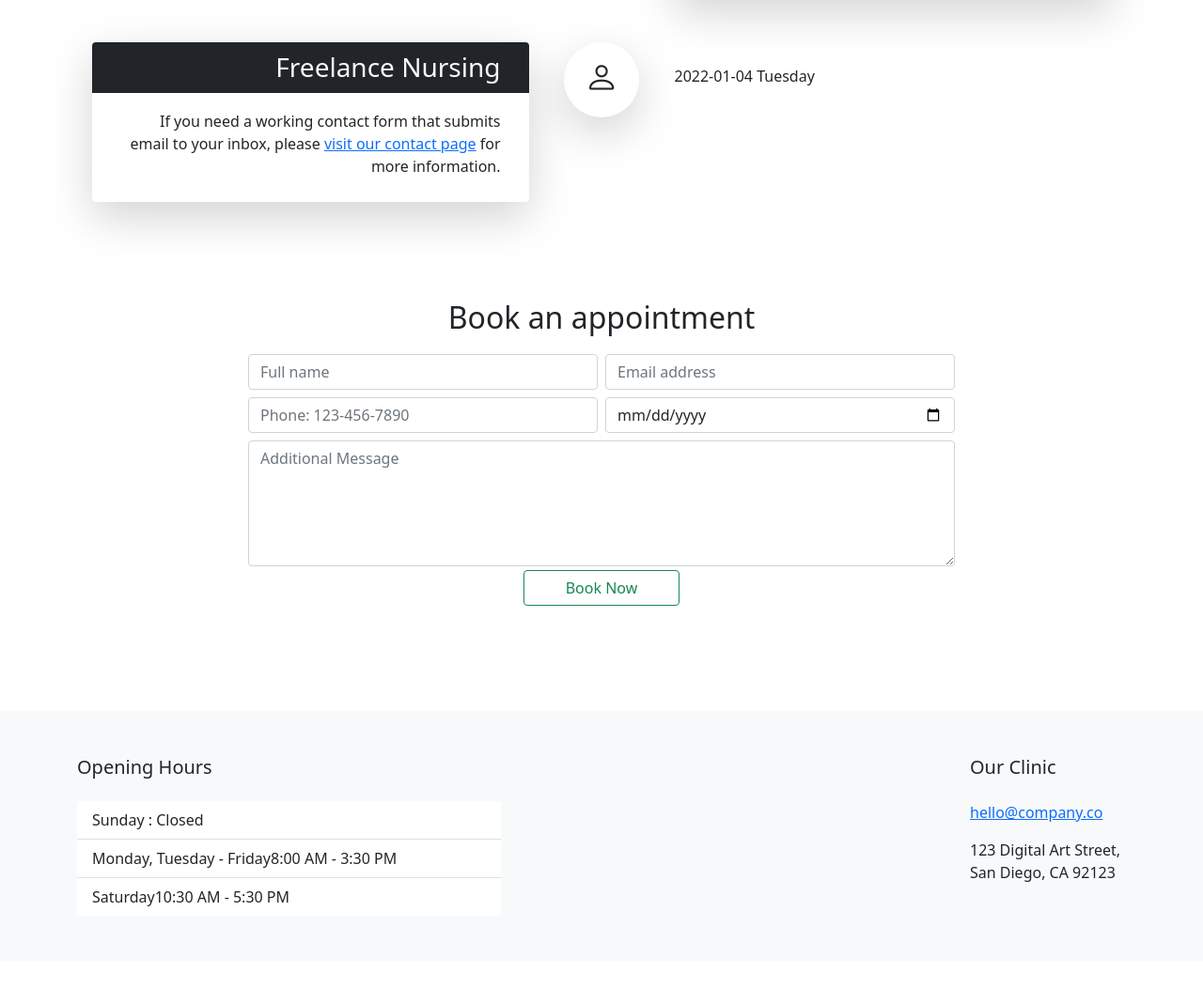
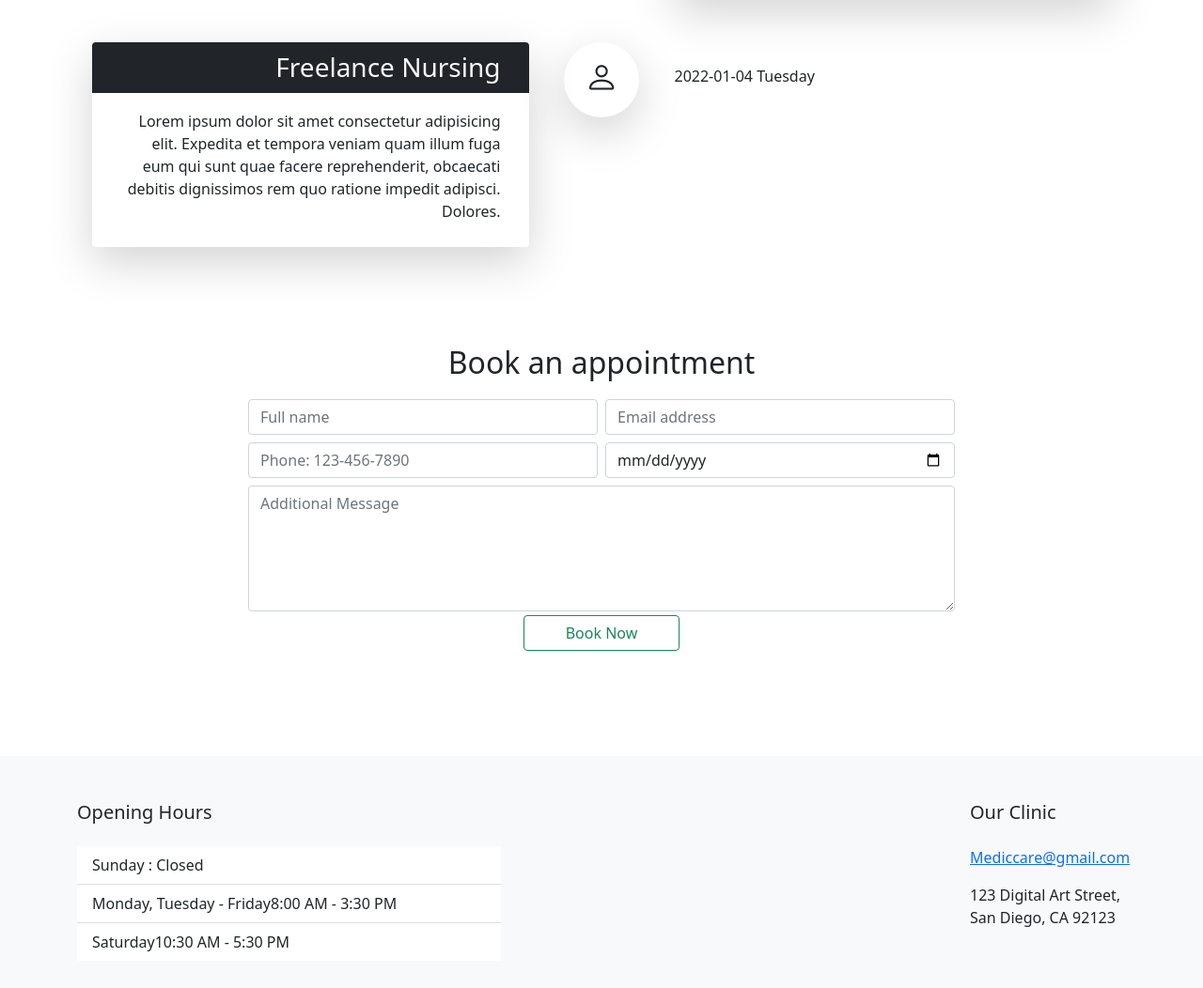
Before and after one commit to DiartAliu/ODK-Project, a plain HTML site: page Medic-care/index.html in a window 1280 px wide. Shown: the part 2731-3783 px from the top of the page at 94% size. Before the commit the page ends 3754 px from the top, so only its background shows below. Drawn offline with nearby package versions, Linux system fonts and the light colour scheme.

Commit message:
Add files via upload

```diff
--- a/Medic-care/index.html
+++ b/Medic-care/index.html
@@ -157,7 +157,7 @@
                     <div class="row g-0 justify-content-end justify-content-md-around align-items-start timeline-nodes">
                         <div class="col-9 col-md-5 me-md-4 me-lg-0 order-3 order-md-1 timeline-content bg-white shadow-lg">
                             <h3 class="bg-dark  text-light">Freelance Nursing</h3>
-                            <p>If you need a working contact form that submits email to your inbox, please <a rel="nofollow" href="https://templatemo.com/contact" target="_parent">visit our contact page</a> for more information.</p>
+                            <p>Lorem ipsum dolor sit amet consectetur adipisicing elit. Expedita et tempora veniam quam illum fuga eum qui sunt quae facere reprehenderit, obcaecati debitis dignissimos rem quo ratione impedit adipisci. Dolores.</p>
                         </div>
                         <div class="col-3 col-sm-1 order-2 timeline-icons text-md-center">
                             <i class="bi-person timeline-icon"></i>
@@ -224,7 +224,7 @@
                 </div>
                 <div class="col-lg-2 col-md-6 col-12 my-4 my-lg-0">
                     <h5 class="mb-lg-4 mb-3">Our Clinic</h5>
-                    <p><a href="mailto:hello@company.co">hello@company.co</a><p>
+                    <p><a href="mailto:Mediccare@gmail.com">Mediccare@gmail.com</a><p>
                     <p>123 Digital Art Street, San Diego, CA 92123</p>
     	    	</div>
     		</div>
```
